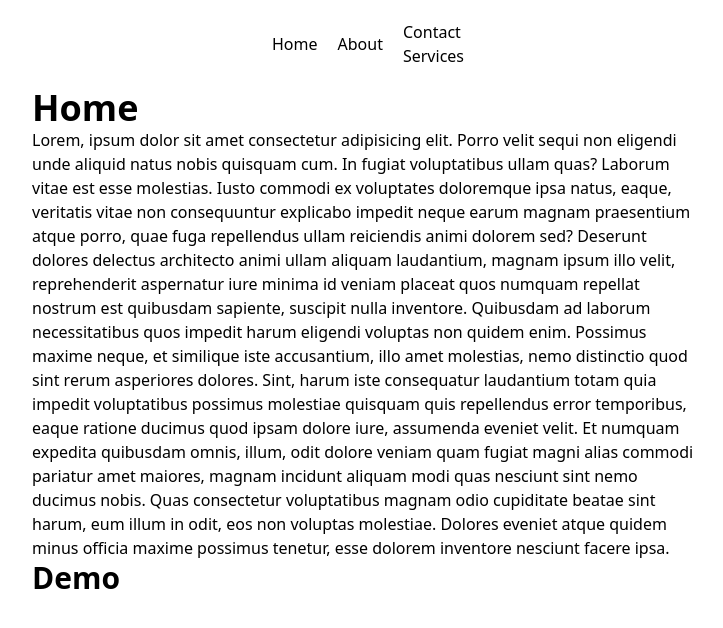
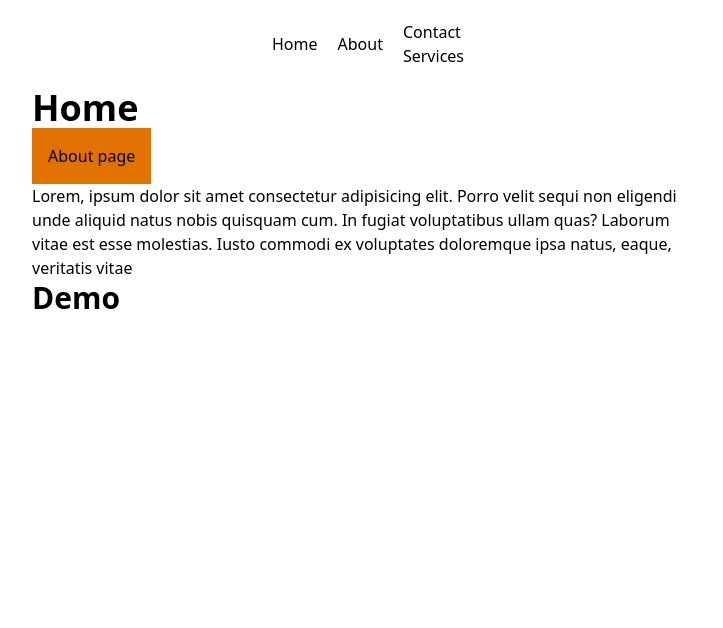
Before and after one commit to shabranali786/react-astro-tm-chase, an Astro site: page / in a window 1280 px wide. Shown: the whole page, without its empty margins (272-995 px from the left). Built offline with nearby package versions, Linux system fonts and the light colour scheme; Astro itself is replaced by a stand-in of ours.

Commit message:
1. fixed routing

```diff
--- a/src/layouts/Layout.astro
+++ b/src/layouts/Layout.astro
@@ -1,5 +1,5 @@
 ---
-import { ClientRouter  } from 'astro:transitions';
+import { ClientRouter, fade  } from 'astro:transitions';
 import Header from '../react/components/Layout/Header';
 ---
 
@@ -16,6 +16,8 @@ import Header from '../react/components/Layout/Header';
 	</head>
 	<body>
 		<Header/>
-		<slot />
+		<div transition:animate={fade({ duration: '0s' })}>
+			<slot/>
+		</div>
 	</body>
 </html>
--- a/src/react/pages/Home.jsx
+++ b/src/react/pages/Home.jsx
@@ -5,29 +5,13 @@ const Home = () => {
     <>
       <div className="container max-w-2xl mx-auto">
         <h2 className=" font-bold text-4xl">Home</h2>
+        <a href="/about" className=' bg-amber-600 p-4 inline-block'>About page</a>
         <p>
           Lorem, ipsum dolor sit amet consectetur adipisicing elit. Porro velit
           sequi non eligendi unde aliquid natus nobis quisquam cum. In fugiat
           voluptatibus ullam quas? Laborum vitae est esse molestias. Iusto
           commodi ex voluptates doloremque ipsa natus, eaque, veritatis vitae
-          non consequuntur explicabo impedit neque earum magnam praesentium
-          atque porro, quae fuga repellendus ullam reiciendis animi dolorem sed?
-          Deserunt dolores delectus architecto animi ullam aliquam laudantium,
-          magnam ipsum illo velit, reprehenderit aspernatur iure minima id
-          veniam placeat quos numquam repellat nostrum est quibusdam sapiente,
-          suscipit nulla inventore. Quibusdam ad laborum necessitatibus quos
-          impedit harum eligendi voluptas non quidem enim. Possimus maxime
-          neque, et similique iste accusantium, illo amet molestias, nemo
-          distinctio quod sint rerum asperiores dolores. Sint, harum iste
-          consequatur laudantium totam quia impedit voluptatibus possimus
-          molestiae quisquam quis repellendus error temporibus, eaque ratione
-          ducimus quod ipsam dolore iure, assumenda eveniet velit. Et numquam
-          expedita quibusdam omnis, illum, odit dolore veniam quam fugiat magni
-          alias commodi pariatur amet maiores, magnam incidunt aliquam modi quas
-          nesciunt sint nemo ducimus nobis. Quas consectetur voluptatibus magnam
-          odio cupiditate beatae sint harum, eum illum in odit, eos non voluptas
-          molestiae. Dolores eveniet atque quidem minus officia maxime possimus
-          tenetur, esse dolorem inventore nesciunt facere ipsa.
+
         </p>
       </div>
       <section>
```
Also changed, not shown: public/assets/css/main.css.
